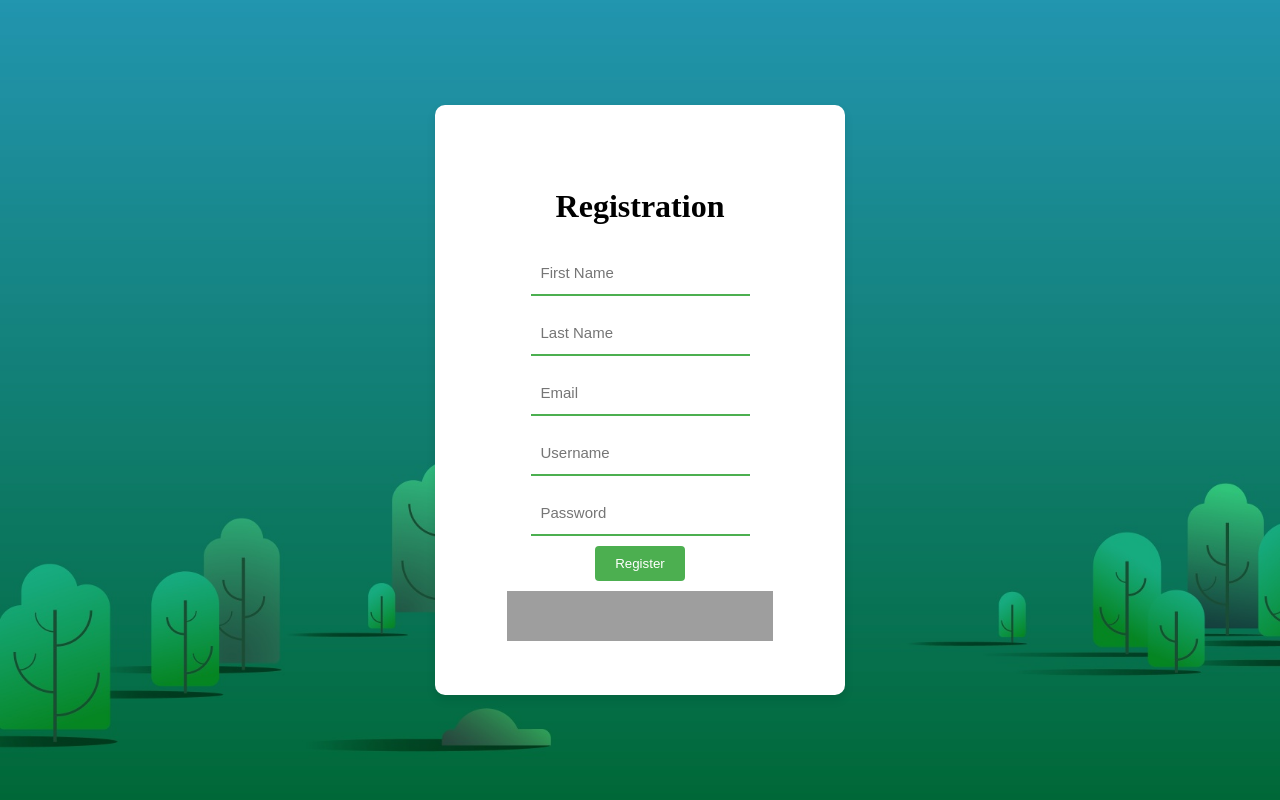
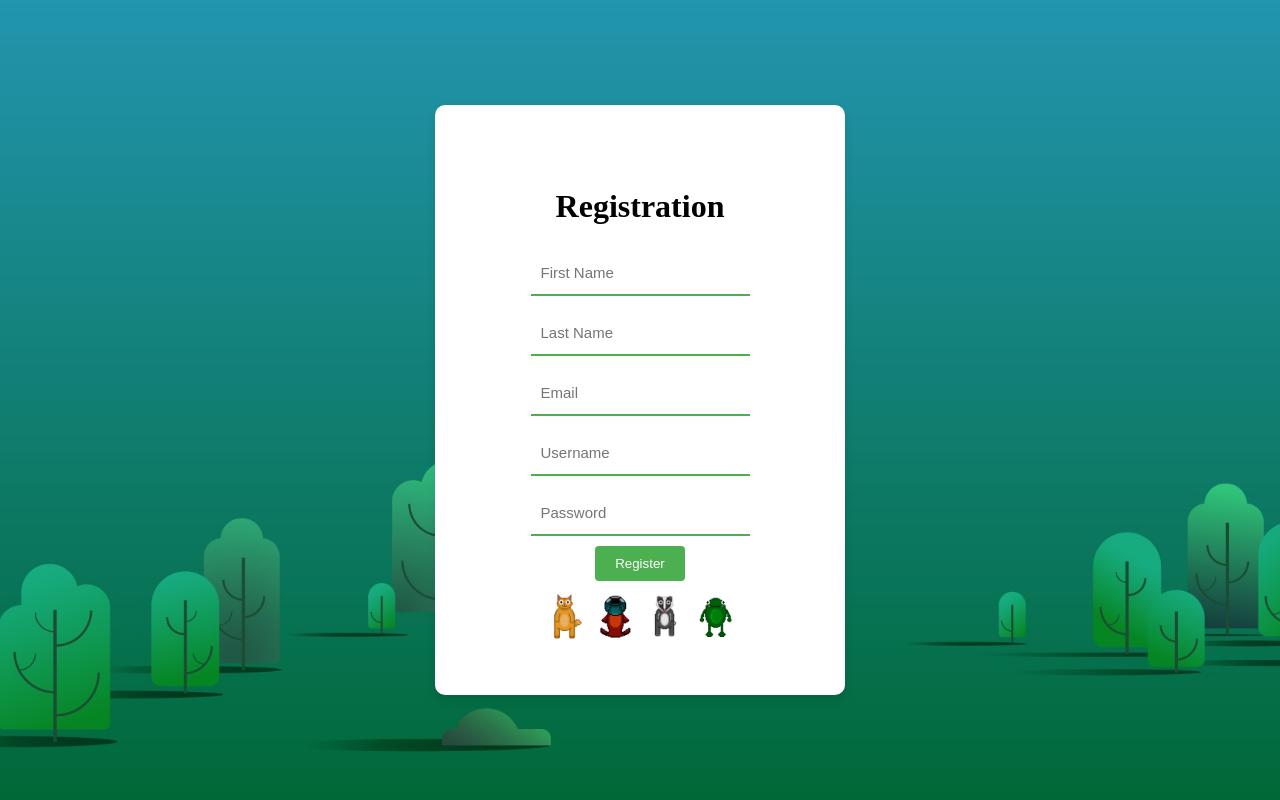
Before and after one commit to itselectroz/sustainable-daily, a Django app: page /register/ in a window 1280 px wide. Run offline with Django 4.2, Linux system fonts and the light colour scheme; grey boxes are pictures that could not be loaded.

Commit message:
Fixed images

```diff
--- a/sustainable_app/templates/sustainable_app/register.html
+++ b/sustainable_app/templates/sustainable_app/register.html
@@ -47,21 +47,21 @@
       </div>
 
       <div class = "registrationBit">
-        <img class="image shaker" src="{% static 'sustainable_app/img/cat_character.png' %}" alt="cat">
-        <img class="image shaker" src="{% static 'sustainable_app/img/fish.png' %}" alt="fish">
-        <img class="image shaker" src="{% static 'sustainable_app/img/badger.png' %}" alt="badger">
-        <img class="image shaker" src="{% static 'sustainable_app/img/frog.png' %}" alt="frog">
+        <img class="image shaker" src="{% static 'sustainable_app/img/catnone.png' %}" alt="cat">
+        <img class="image shaker" src="{% static 'sustainable_app/img/fishnone.png' %}" alt="fish">
+        <img class="image shaker" src="{% static 'sustainable_app/img/badgernone.png' %}" alt="badger">
+        <img class="image shaker" src="{% static 'sustainable_app/img/frognone.png' %}" alt="frog">
 
       </div>
 
     </form>
 
     <div id="runningAnimals" class="runners hide">
-      <img class="runner" src="{% static 'sustainable_app/img/cat_character.png' %}" alt="cat">
-      <img class="runner" src="{% static 'sustainable_app/img/fish.png' %}" alt="fish">
-      <img class="runner" src="{% static 'sustainable_app/img/badger.png' %}" alt="badger">
-      <img class="runner" src="{% static 'sustainable_app/img/frog.png' %}" alt="frog">
-      <img class="runner" src="{% static 'sustainable_app/img/bird.png' %}" alt="bird">
+      <img class="runner" src="{% static 'sustainable_app/img/catnone.png' %}" alt="cat">
+      <img class="runner" src="{% static 'sustainable_app/img/fishnone.png' %}" alt="fish">
+      <img class="runner" src="{% static 'sustainable_app/img/badgernone.png' %}" alt="badger">
+      <img class="runner" src="{% static 'sustainable_app/img/frognone.png' %}" alt="frog">
+      <img class="runner" src="{% static 'sustainable_app/img/birdnone.png' %}" alt="bird">
     </div>
 
 
```
